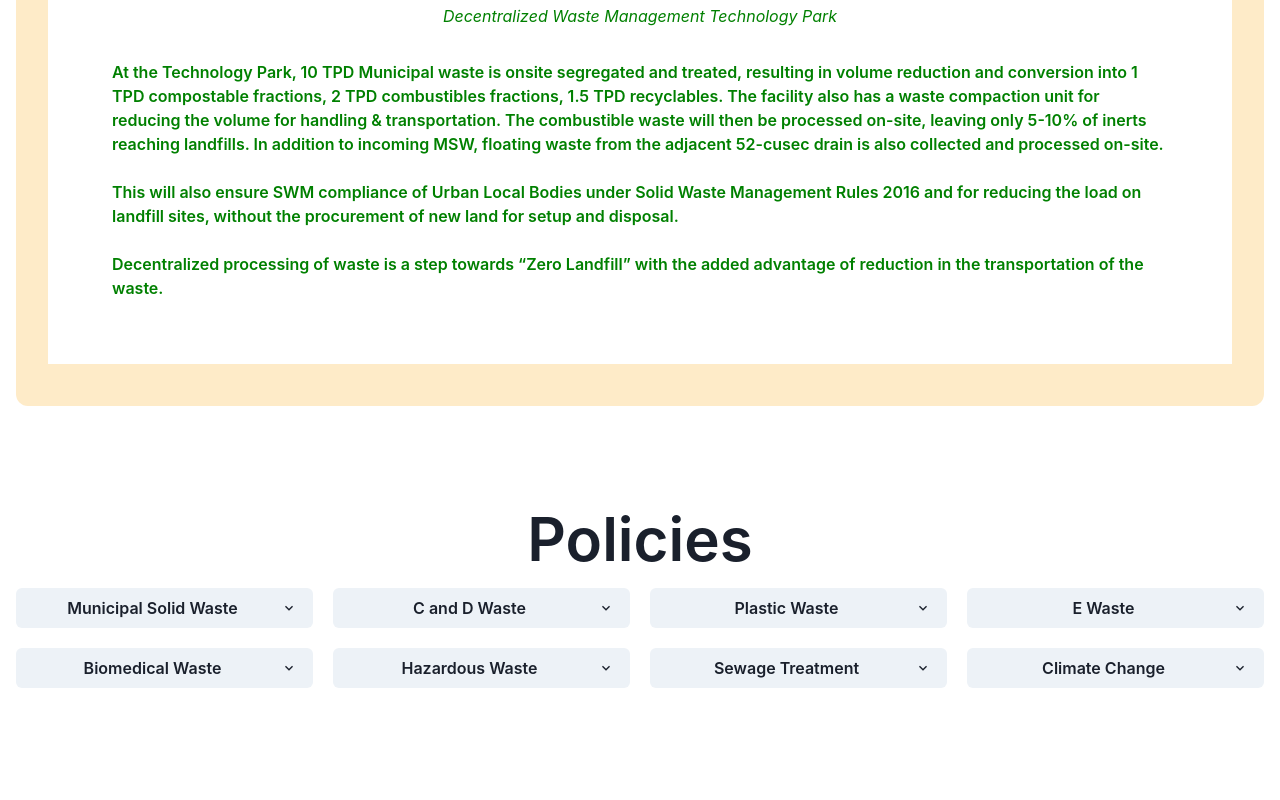
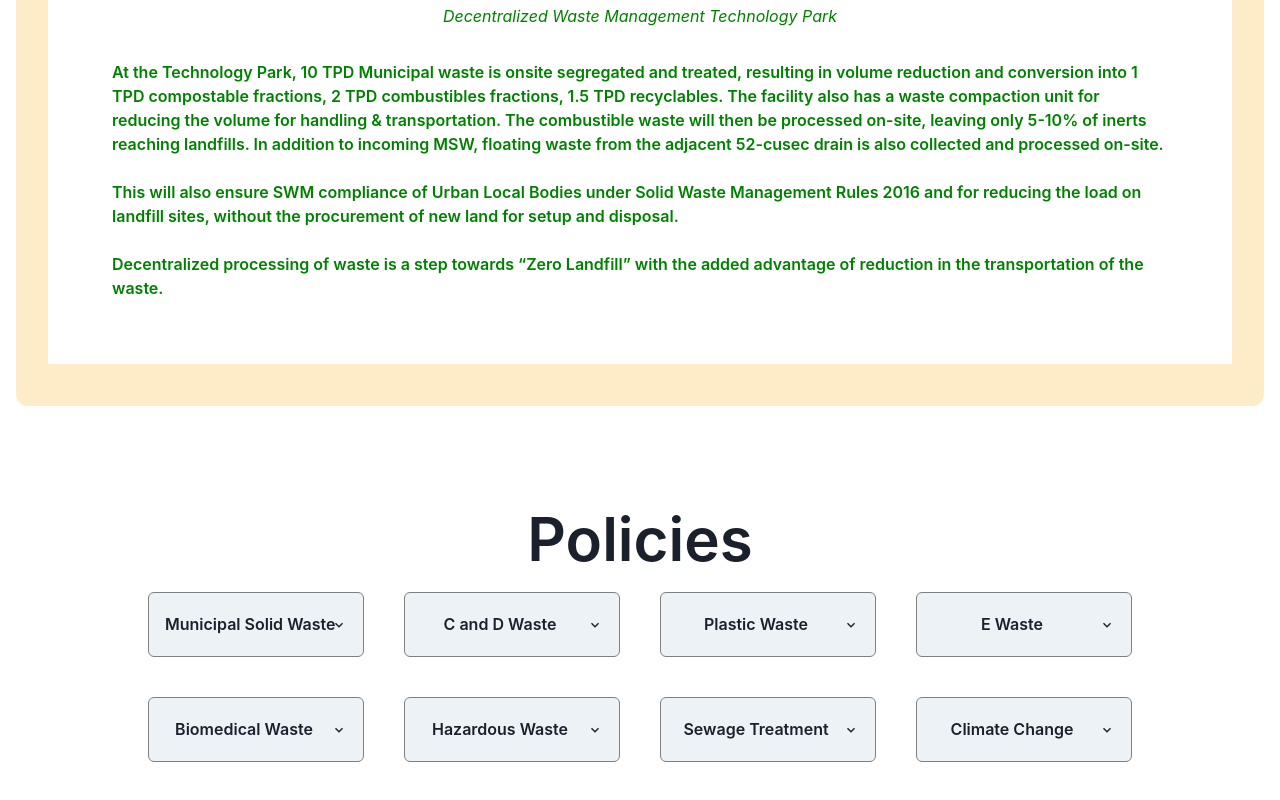
Before and after one commit to AkshayVerma-Ipsator/IpsatorOfficial, a React (Vite) app in the folder drain-reactBlog/: page / in a window 1280 px wide. Shown: the part 4675-5475 px from the top of the page. Before the commit the page ends 5379 px from the top, so only its background shows below. Built offline with nearby package versions, Linux system fonts and the light colour scheme.

Commit message:
Changes done in Policies

```diff
--- a/drain-reactBlog/src/components/Dropdown.jsx
+++ b/drain-reactBlog/src/components/Dropdown.jsx
@@ -1,79 +1,266 @@
-import { ChevronDownIcon } from '@chakra-ui/icons'
-import { Box, Button, Container, Heading, Menu, MenuButton, MenuItem, MenuList } from '@chakra-ui/react'
-import React from 'react'
+import { ChevronDownIcon } from "@chakra-ui/icons";
+import {
+  Box,
+  Button,
+  Flex,
+  Heading,
+  ListItem,
+  Menu,
+  MenuButton,
+  MenuItem,
+  MenuList,
+  SimpleGrid,
+  UnorderedList,
+} from "@chakra-ui/react";
 
 const DropDown = () => {
-
-    let main = ["Municipal Solid Waste","C and D Waste","Plastic Waste","E Waste","Biomedical Waste","Biomedical Waste","Sewage Treatment","Climate Change"]
-
-    let values = [
+  const policies = [
     {
-            id:1,
-            main:"Municipal Solid Waste",
-            arr:["SWM Rules 2016 & amendments","Bulk waste generators pdf by MOHUA","Legacy waste report by CPCB","MSW Annual Report 2018-19 CPCB","Protocol for evaluation of technology in waste management CPCB 2021","Advisory on decentralized composting by MOHUA","Amendment in Guidelines on the provision of buffer zone around waste processing and disposal facilities issued under SWM Rules, 2016","CPCB issued guidelines on Buffer Zone around waste processing and disposal facilities in April, 201","CPHEEO manual on MSW part 1","CPHEEO manual on MSW part 2","CPHEEO manual on MSW part 3","Final Guidelines for Carcass Disposal","Guidelines For Management Of Sanitary Waste","Guidelines on for Disposal of Legacy Waste (Old Municipal Solid Waste) by CPCB"]
+      main: "Municipal Solid Waste",
+      sub: [
+        { title: "Acts/Rules", description: ["SWM Rules 2016 & amendments"] },
+        {
+          title: "Policies/Reports",
+          description: [
+            "Bulk waste generators pdf by MOHUA",
+            "Legacy waste report by CPCB",
+            "MSW Annual Report 2018-19 CPCB",
+            "Protocol for evaluation of technology in waste management CPCB 2021",
+          ],
         },
         {
-            id:2,
-            main:"C and D Waste",
-            arr:["C&D waste rules 2016 & amendments","C&D waste ready reckoner by Building Materials & Technology Promotion Council Ministry of Housing & Urban Affairs Government of India","Guidelines On Environmental Management Of Construction & Demolition (C & D) Wastes","Strategy for Promoting Processing of Construction and Demolition (C&D) Waste and Utilisation of Recycled Products by MOHUA"]
+          title: "Central Guidelines",
+          description: [
+            "Advisory on decentralized composting by MOHUA",
+            "Amendment in Guidelines on the Provision of buffer zone around waste processing and disposal facilities issued under SWM Rules, 2016",
+            "CPCB issued guidelines on Buffer Zone around waste processing and disposal facilities in April, 2017",
+            "CPHEEO manual on MSW part 1",
+            "CPHEEO manual on MSW part 2",
+            "CPHEEO manual on MSW part 3",
+            "Final Guidelines for Carcass Disposal",
+            "Guidelines For Management Of Sanitary Waste",
+            "Guidelines on for Disposal of Legacy Waste (Old Municipal Solid Waste) by CPCB",
+            "Protocol for Evaluation of Technology for Waste Management",
+          ],
+        },
+      ],
     },
     {
-            id:3,
-            main:"Plastic Waste",
-            arr:["Draft Notification on Extended Producer Responsibility (EPR)","Draft Plastic Waste Management Rules, 2022","Implementation of plastic waste rules","Plastic Waste Management Rules, 2016, as amended, 2021","Plastic waste annual report 2019-20","A Document on Guidelines for Disposal of Thermoset Plastic Waste including Sheet moulding compound (SMC)/Fiber Reinforced Plastic (FRP)","Consolidated Guidelines for Segregation, Collection and Disposal of Plastic Waste","Guidelines for Co- processing of Plastic Waste in Cement Kilns","Guidelines for the Disposal of Non- recyclable Fraction (Multi-layered) Plastic Waste","Revised SoPs for Grant of EPR- Authorisation under E-Waste (Management) Rules, 2016 as Amended'' Approved on 12th April, 2018"]
+      main: "C and D Waste",
+      sub: [
+        {
+          title: "Acts/Rules",
+          description: ["C&D waste rules 2016 & amendments"],
         },
         {
-            id:4,
-            main:"E Waste ",
-            arr:["E- Waste (Management) Amendment Rules, 2018","E-waste Rules 2016","Business Model Toolbox for Setting up E-Waste Recycling Facility in India","List of authorized E-waste recyclers","List of Registered battery waste recyclers with CPCB","Guidelines on Implementation of E- Waste (Management) Rules, 2016 by CPCB"]
+          title: "Policies/Reports",
+          description: [
+            "C&D waste ready reckoner by Building Materials & Technology Promotion Council Ministry of Housing & Urban Affairs Government of India",
+          ],
         },
         {
-            id:5,
-            main:"Biomedical Waste ",
-            arr:["Bio-medical Waste Management Rules, 2016 (Amended) - 10.05.2019","Bio-medical Waste Management Rules, 2016 (Amended) - 16.03.2018","Bio-medicalWasteManagementRules, 2016(Amended) - 19.02.2019","Biomedical waste management report - CPCB-2019","Biomedical waste management report - CPCB-2019"]
+          title: "Central Guidelines",
+          description: [
+            "Guidelines On Environmental Management Of Construction & Demolition (C & D) Wastes",
+            "Strategy for Promoting Processing of Construction and Demolition (C&D) Waste and Utilisation of Recycled Products by MOHUA",
+          ],
+        },
+      ],
     },
     {
-            id:6,
-            main:"Hazardous Waste",
-            arr:["Hazardous and other Wastes (Management & Transboundary Movement) Amendment Rules, 2017","Hazardous and other Wastes","Hazardous and other Wastes (Management & Transboundary Movement) Amendment Rules, 2019","First Amendments Rules,06.07.2016","Fourth Amendments Rules, 01.03.2019"," Hazardous waste report 2019-20","Second Amendments Rules, 28.02.2017","Enforcement Framework for Effective Implementation of Hazardous and Other Wastes (Management and Transboundary Movement) Rules, 2016","Guidelines for Environmentally Sound Facilities for Handling, Processing and Recycling of End- of- Life Vehicles (ELV)","Guidelines for Preparation of Inventories on Hazardous and Other Waste Generation and their Management","SOP for disposal of BMW including pandemic medical waste through incineration in common hazardous waste treatment, storage and disposal facility"]
+      main: "Plastic Waste",
+      sub: [
+        {
+          title: "Acts/Rules",
+          description: [
+            "Draft Notification on Extended Producer Responsibility (EPR)",
+            "Draft Plastic Waste Management Rules, 2022",
+            "Implementation of plastic waste rules",
+            "Plastic Waste Management Rules, 2016, as amended, 2021",
+            "Plastic waste Rules 2016 & amendments",
+          ],
         },
         {
-            id:7,
-            main:"Sewage Treatment ",
-            arr:["G.S.R.221(E), [23/03/2015] - Central Pollution Control Board (Qualifications and Terms and Conditions of Service of Chairman) Rules, 2015","No.06 of 1974, [23/03/1974] - The Water (Prevention and Control of Pollution) Act, 1974","National Inventory on Sewage Treatment Plant Report March 2021"]
+          title: "Policies/Reports",
+          description: ["Plastic waste annual report 2019-20"],
         },
         {
-            id:8,
-            main:"Climate Change",
-            arr:["India Third Biennial Update Report to The United Nations Framework Convention on Climate Change"]
-        }
-    ]
+          title: "Central Guidelines",
+          description: [
+            "A Document on Guidelines for Disposal of Thermoset Plastic Waste including Sheet moulding compound (SMC)/Fiber Reinforced Plastic (FRP)",
+            "Consolidated Guidelines for Segregation, Collection and Disposal of Plastic Waste",
+            "Guidelines for Co-processing of Plastic Waste in Cement Kilns",
+            "Guidelines for the Disposal of Non-recyclable Fraction (Multi-layered) Plastic Waste",
+            "Revised SoPs for Grant of EPR-Authorisation under E-Waste (Management) Rules, 2016 as Amended (Approved on 12th April, 2018)",
+          ],
+        },
+      ],
+    },
+    {
+      main: "E Waste",
+      sub: [
+        {
+          title: "Acts/Rules",
+          description: [
+            "E-Waste (Management) Amendment Rules, 2018",
+            "E-waste Rules 2016",
+          ],
+        },
+        {
+          title: "Policies/Reports",
+          description: [
+            "Business Model Toolbox for Setting up E-Waste Recycling Facility in India",
+            "List of authorized E-waste recyclers",
+            "List of Registered battery waste recyclers with CPCB",
+            "List of registered PROs for E-waste",
+          ],
+        },
+        {
+          title: "Central Guidelines",
+          description: [
+            "Guidelines on Implementation of E-Waste (Management) Rules, 2016 by CPCB",
+          ],
+        },
+      ],
+    },
+    {
+      main: "Biomedical Waste",
+      sub: [
+        {
+          title: "Acts/Rules",
+          description: [
+            "Bio-medical Waste Management Rules, 2016 (Amended) - 10.05.2019",
+            "Bio-medical Waste Management Rules, 2016 (Amended) - 16.03.2018",
+            "Bio-medical Waste Management Rules, 2016 (Amended) - 19.02.2019",
+            "Biomedical waste Rules 2016",
+          ],
+        },
+        {
+          title: "Policies/Reports",
+          description: ["Biomedical waste management report - CPCB-2019"],
+        },
+        {
+          title: "Central Guidelines",
+          description: [
+            "Guidelines for Handling, Treatment and Disposal of Waste Generated during Treatment/Diagnosis/Quarantine of COVID-19 Patients",
+            "Consolidated Status Report in the matter of OA NO. 72 of 2020 (NGT guidelines for COVID Waste)",
+          ],
+        },
+      ],
+    },
+    {
+      main: "Hazardous Waste",
+      sub: [
+        {
+          title: "Acts/Rules",
+          description: [
+            "Hazardous and other Wastes (Management & Transboundary Movement) Amendment Rules, 2017",
+            "Hazardous and other Wastes (Management & Transboundary Movement) Amendment Rules, 2018",
+            "Hazardous and other Wastes (Management & Transboundary Movement) Amendment Rules, 2019",
+            "Hazardous and other Wastes (Management & Transboundary Movement) Rules, 2016",
+          ],
+        },
+        {
+          title: "Policies/Reports",
+          description: [
+            "First Amendments Rules, 06.07.2016",
+            "Fourth Amendments Rules, 01.03.2019",
+            "Hazardous waste report 2019-20",
+            "Second Amendments Rules, 28.02.2017",
+            "Third Amendments Rules, 11.06.2018",
+          ],
+        },
+        {
+          title: "Central Guidelines",
+          description: [
+            "Enforcement Framework for Effective Implementation of Hazardous and Other Wastes (Management and Transboundary Movement) Rules, 2016",
+            "Guidance Document for Conducting Environmental Audit of Common/Captive Treatment, Storage and Disposal Facilities (TSDFs)",
+            "Guidelines for Environmentally Sound Facilities for Handling, Processing and Recycling of End-of-Life Vehicles (ELV)",
+            "Guidelines for Preparation of Inventories on Hazardous and Other Waste Generation and their Management",
+            "Guidelines on Framework on Identification of Materials Generated from Industrial Processes as Wastes or By-products",
+            "Protocol for assessing proposals of Development Projects in buffer zone of closed TSDF",
+            "SOP for disposal of BMW including pandemic medical waste through incineration in common hazardous waste treatment, storage and disposal facility",
+          ],
+        },
+      ],
+    },
+    {
+      main: "Sewage Treatment",
+      sub: [
+        {
+          title: "Acts/Rules",
+          description: [
+            "G.S.R.221(E), [23/03/2015] - Central Pollution Control Board (Qualifications and Terms and Conditions of Service of Chairman) Rules, 2015",
+            "No.06 of 1974, [23/03/1974] - The Water (Prevention and Control of Pollution) Act, 1974",
+            "The Water (Prevention and Control of Pollution) Cess Act, 1977 ",
+          ],
+        },
+        {
+          title: "Policies/Reports",
+          description: [
+            "National Inventory on Sewage Treatment Plant Report March 2021",
+          ],
+        },
+        {
+          title: "Central Guidelines",
+          description: ["N.A"],
+        },
+      ],
+    },
+    {
+      main: "Climate Change",
+      sub: [
+        { title: "Acts/Rules", description: ["N.A"] },
+        {
+          title: "Policies/Reports",
+          description: [
+            "India Third Biennial Update Report to The United Nations Framework Convention on Climate Change",
+          ],
+        },
+        {
+          title: "Central Guidelines",
+          description: ["N.A"],
+        },
+      ],
+    },
+  ];
 
   return (
-    // <Container maxw={"7xl"}>
-    <Box>
+    <Box pb={10}>
       <Heading
         lineHeight={1.1}
         fontWeight={600}
-          fontSize={{ base: '3xl', sm: '4xl', lg: '6xl' }} textAlign={"center"} mt="100px">
+        fontSize={{ base: "3xl", sm: "4xl", lg: "6xl" }}
+        textAlign={"center"}
+        mt="100px"
+      >
         Policies
-
       </Heading>
-    <Box style={{display:"grid",gridTemplateColumns:"repeat(4,1fr)",gap:"20px",width:"100%"}} maxW="7xl" m="auto" p="16px">
-        {values?.map((el)=>(
-            <Menu key={el.id}>
-            <MenuButton as={Button} rightIcon={<ChevronDownIcon />}>
-                {el.main}
+      <SimpleGrid
+        columns={[1,4]}
+        gap={10}
+        p={5}
+        width={'80%'}
+        m="auto"
+      >
+        {policies?.map((mainHeading) => (
+          <Menu key={mainHeading.main} >
+            <MenuButton as={Button} rightIcon={<ChevronDownIcon />} width='100%' h='65px' border={'1px solid grey'}>
+              {mainHeading.main}
             </MenuButton>
-            <MenuList>
-                {el.arr.map((e,i) => <MenuItem  key={i}><a href="https://drive.google.com/drive/folders/1HbFUMlQpBKV3kVka5FJsSziX5gugRVHH?usp=sharing" target="_blank" >{e}</a></MenuItem>)}
+            <MenuList  width={['400px','600px']} p={5}>
+              {mainHeading.sub.map((sub)=>{
+                return (<Flex key={sub.description} direction={'column'} p={2}>
+                <Heading fontSize={'22px'}>{sub.title} :</Heading>
+                <UnorderedList ml="20px" fontSize={'14px'}>{sub?.description?.map((el)=><MenuItem fSize={'15px'} key={el}><ListItem>{el}</ListItem></MenuItem>)}</UnorderedList>
+                </Flex>)
+              })}
             </MenuList>
           </Menu>
         ))}
-    {/* </div> */}
+      </SimpleGrid>
     </Box>
-    </Box>
-  )
-}
+  );
+};
 
-export default DropDown
+export default DropDown;
```
Lines whose indentation alone changed are shown as unchanged.
